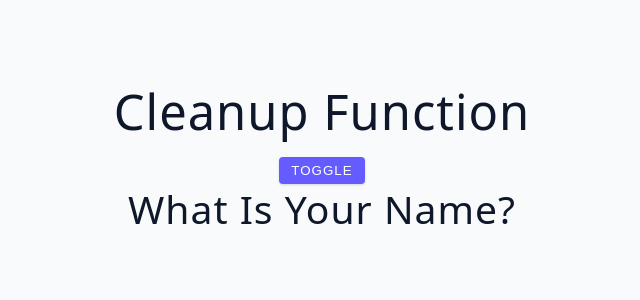
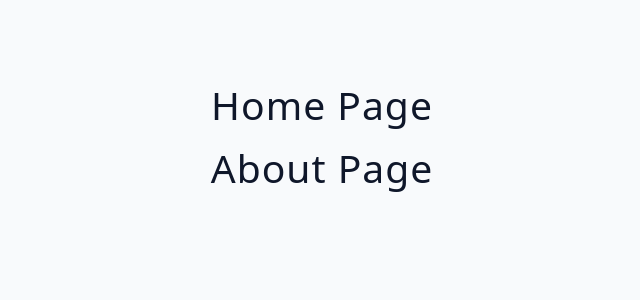
Before and after one commit to Erickthamara/AdvancedReact, a React (Vite) app: page / in a window 1280 px wide. Shown: the top 300 px of the page, without its empty margins (318-958 px from the left). Built offline with nearby package versions, Linux system fonts and the light colour scheme.

Commit message:
How towork with multiple import file .

```diff
--- a/src/App.jsx
+++ b/src/App.jsx
@@ -1,9 +1,15 @@
-import Starter from "./tutorial/02-useEffect/starter/05-cleanup-function";
+import NavBar from "./tutorial/04-project-structure/starter/NavBar";
+
+import {
+  HomePage,
+  AboutPage,
+} from "./tutorial/04-project-structure/starter/Pages";
 
 function App() {
   return (
     <div className="container">
-      <Starter />
+      <HomePage />
+      <AboutPage />
     </div>
   );
 }
--- /dev/null
+++ b/src/tutorial/04-project-structure/starter/NavBar/NavBar.jsx
@@ -0,0 +1,11 @@
+import React from "react";
+
+const NavBar = () => {
+  return (
+    <div>
+      <h2>NavBar</h2>
+    </div>
+  );
+};
+
+export default NavBar;
--- /dev/null
+++ b/src/tutorial/04-project-structure/starter/NavBar/index.jsx
@@ -0,0 +1 @@
+export { default } from "./NavBar";
--- /dev/null
+++ b/src/tutorial/04-project-structure/starter/Pages/AboutPage.jsx
@@ -0,0 +1,11 @@
+import React from "react";
+
+const AboutPage = () => {
+  return (
+    <div>
+      <h2>About Page</h2>
+    </div>
+  );
+};
+
+export default AboutPage;
--- /dev/null
+++ b/src/tutorial/04-project-structure/starter/Pages/HomePage.jsx
@@ -0,0 +1,11 @@
+import React from "react";
+
+const HomePage = () => {
+  return (
+    <div>
+      <h2>Home Page</h2>
+    </div>
+  );
+};
+
+export default HomePage;
--- /dev/null
+++ b/src/tutorial/04-project-structure/starter/Pages/index.jsx
@@ -0,0 +1,4 @@
+import HomePage from "./HomePage";
+import AboutPage from "./AboutPage";
+
+export { HomePage, AboutPage };
```
Also changed, not shown: src/tutorial/04-project-structure/starter/NavBar/NavBar.css (added).
